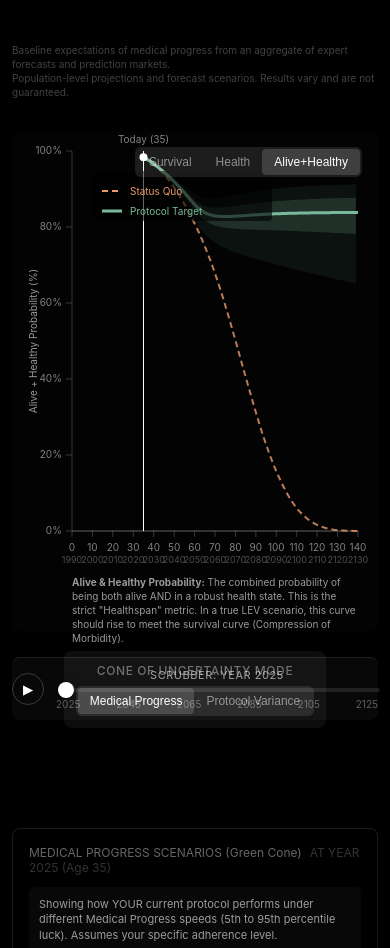
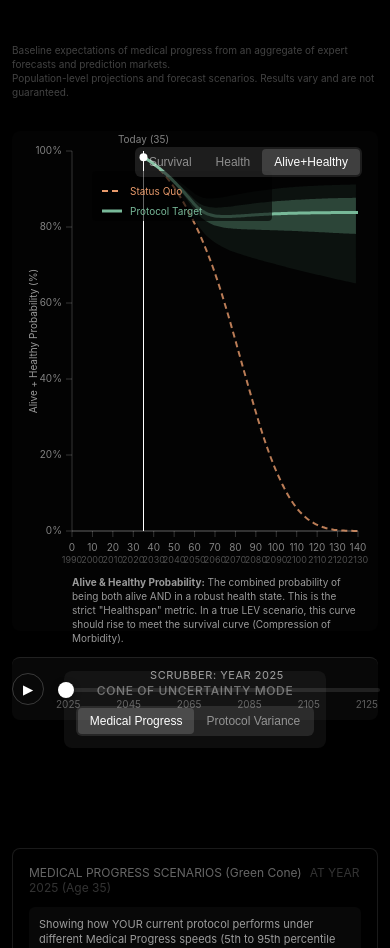
Before and after one commit to Kylen-McClintock/LEV-Longevity-Trajectory, a React (Vite) app: page / in a window 390 px wide. Shown: the part 1104-2052 px from the top of the page. Built offline with nearby package versions, Linux system fonts and the light colour scheme.

Commit message:
Enhance cone contrast and fix mobile overlap

```diff
--- a/src/LevLongevityTrajectory.tsx
+++ b/src/LevLongevityTrajectory.tsx
@@ -432,7 +432,7 @@ export default function LevLongevityTrajectory() {
                                 fill={coneMode === 'uncertainty' ? "#78B999" : "#9D4EDD"} fillOpacity={0.08} />
                             {/* 25-75 */}
                             <path d={areaGen.y0((d: any) => yScale(d.v25)).y1((d: any) => yScale(d.v75))(fanData) || ''}
-                                fill={coneMode === 'uncertainty' ? "#78B999" : "#9D4EDD"} fillOpacity={0.18} />
+                                fill={coneMode === 'uncertainty' ? "#78B999" : "#9D4EDD"} fillOpacity={0.3} />
 
                             {/* Current Scenario Line (Dashed) */}
                             <path d={lineGen(getCurveData(cohortCurrent)) || ''}
@@ -611,7 +611,7 @@ export default function LevLongevityTrajectory() {
             </div> {/* Close lev-main-layout */}
 
             {/* Mobile-Only Cone Toggle (Between Scrubber and Table) */}
-            <div className="lev-mobile-only" style={{ marginTop: 20, marginBottom: 20, display: 'flex', justifyContent: 'center' }}>
+            <div className="lev-mobile-only" style={{ marginTop: 40, marginBottom: 20, display: 'flex', justifyContent: 'center' }}>
                 <div style={{ background: 'rgba(255,255,255,0.05)', padding: 12, borderRadius: 8, display: 'flex', flexDirection: 'column', alignItems: 'center', gap: 8 }}>
                     <label className="lev-label">Cone of Uncertainty Mode</label>
                     <div className="lev-toggle-group">
```
